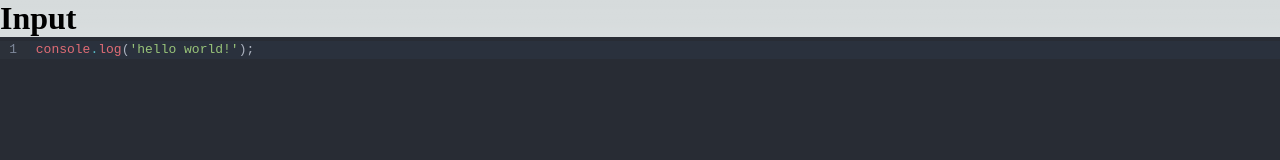
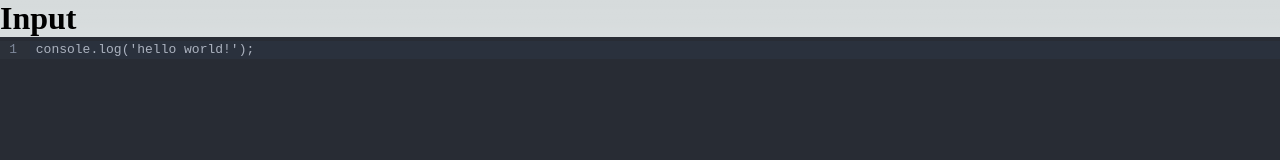
Before and after one commit to Juanpabedoyav/fromDOMtoJS, a Next.js app: page / in a window 1280 px wide. Shown: the top 160 px of the page. Built offline with nearby package versions, Linux system fonts and the light colour scheme.

Commit message:
👌 IMPROVE: add HTML language to input

```diff
--- a/package.json
+++ b/package.json
@@ -9,6 +9,7 @@
     "lint": "next lint"
   },
   "dependencies": {
+    "@codemirror/lang-html": "^6.4.3",
     "@codemirror/lang-javascript": "^6.1.6",
     "@types/node": "18.15.5",
     "@types/react": "18.0.28",
--- a/src/components/Input/index.tsx
+++ b/src/components/Input/index.tsx
@@ -1,6 +1,6 @@
 import { askGpt } from "@/utils/askGpt"
 import CodeMirror from "@uiw/react-codemirror"
-import { javascript } from "@codemirror/lang-javascript"
+import {html  } from "@codemirror/lang-html"
 export const Input = () => {
 
   const handleSubmit =(e: React.FormEvent<HTMLFormElement>) => {
@@ -16,7 +16,7 @@ export const Input = () => {
           theme={"dark"}
           value="console.log('hello world!');"
           height="350px"
-          extensions={[javascript({ jsx: true })]}
+          extensions={[html({ autoCloseTags: true, selfClosingTags: true, })]}
           onChange={(value) => console.log(value)}
         />
         <button>Generate</button>
--- a/src/pages/index.tsx
+++ b/src/pages/index.tsx
@@ -1,10 +1,7 @@
-import Head from "next/head"
-import { Inter } from "next/font/google"
 import { Input } from "@/components/Input"
 import { Output } from "@/components/Output"
 import { MappingProvider } from "@/context/Mapping/MappingProvider"
 
-const inter = Inter({ subsets: ["latin"] })
 
 export default function Home() {
   return (
```
Also changed, not shown: 1 other file (tests, documents, lock files or other folders).
